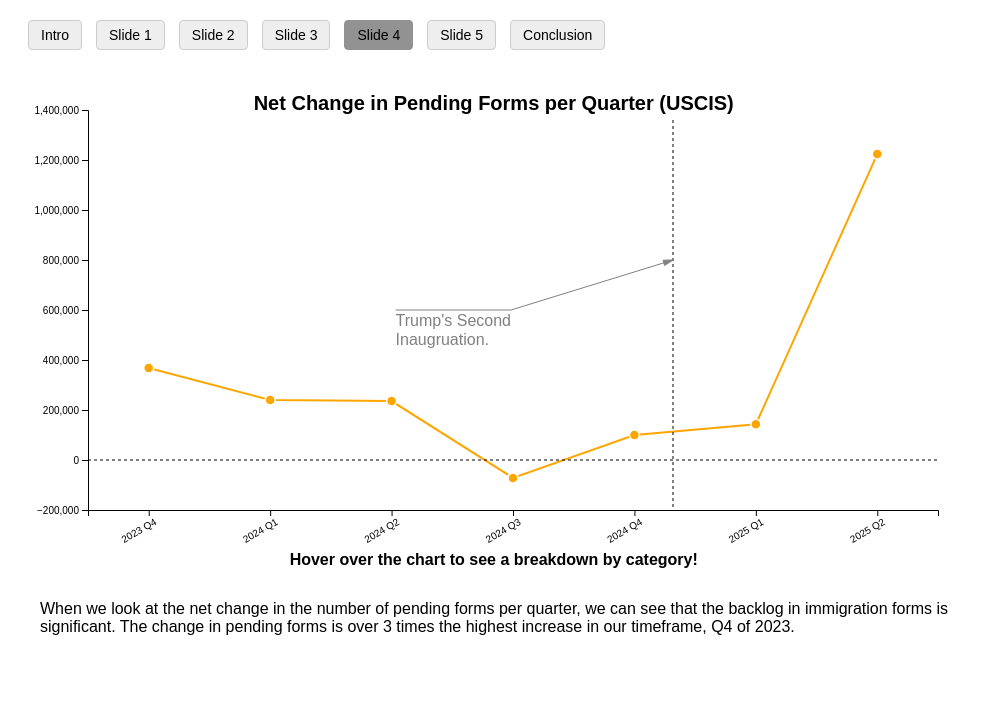
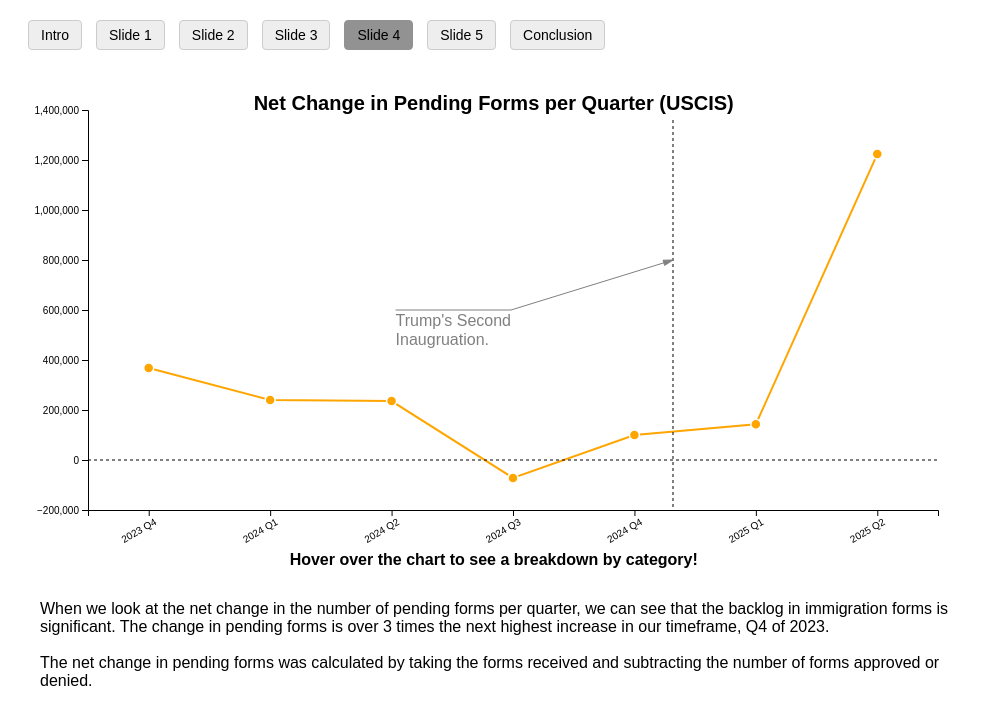
Before and after one commit to bloomquistd/bloomquistd.github.io, a plain HTML site: page html/slide4.html in a window 1280 px wide. Shown: the whole page, without its empty margins (0-983 px from the left). Drawn offline with Linux system fonts and the light colour scheme.

Commit message:
Update slide4.html

```diff
--- a/html/slide4.html
+++ b/html/slide4.html
@@ -32,7 +32,9 @@
    <div style="margin: 20px;">
        <p>
       When we look at the net change in the number of pending forms per quarter, we can see that the backlog in immigration forms is
-      <br> significant. The change in pending forms is over 3 times the highest increase in our timeframe, Q4 of 2023.
+      <br> significant. The change in pending forms is over 3 times the next highest increase in our timeframe, Q4 of 2023. <br><br>
+      The net change in pending forms was calculated by taking the forms received and subtracting the number of forms approved or
+      <br>denied.
     </p>
   </div>
 </body>
```
